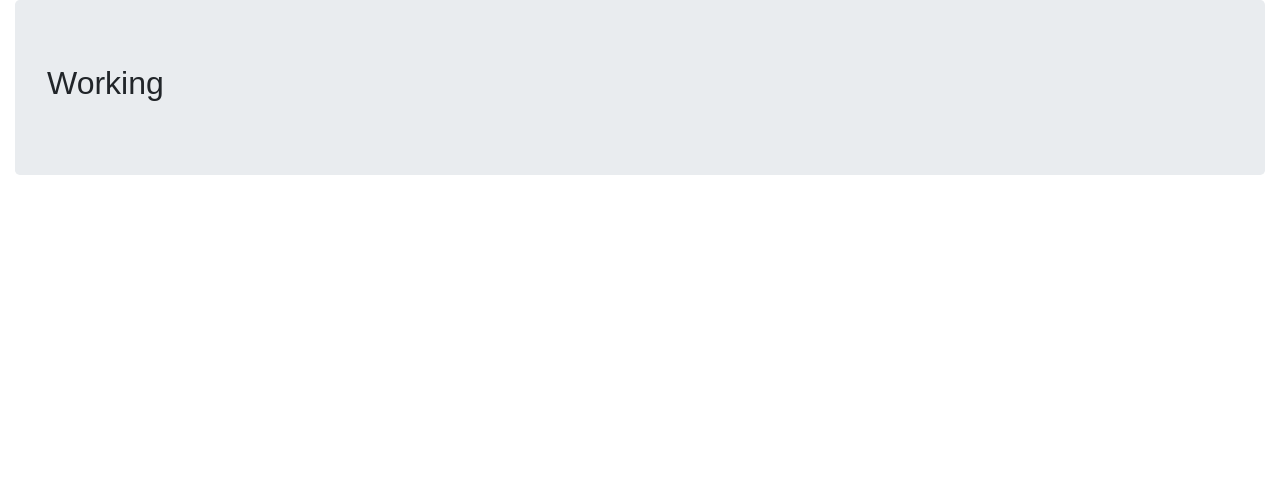
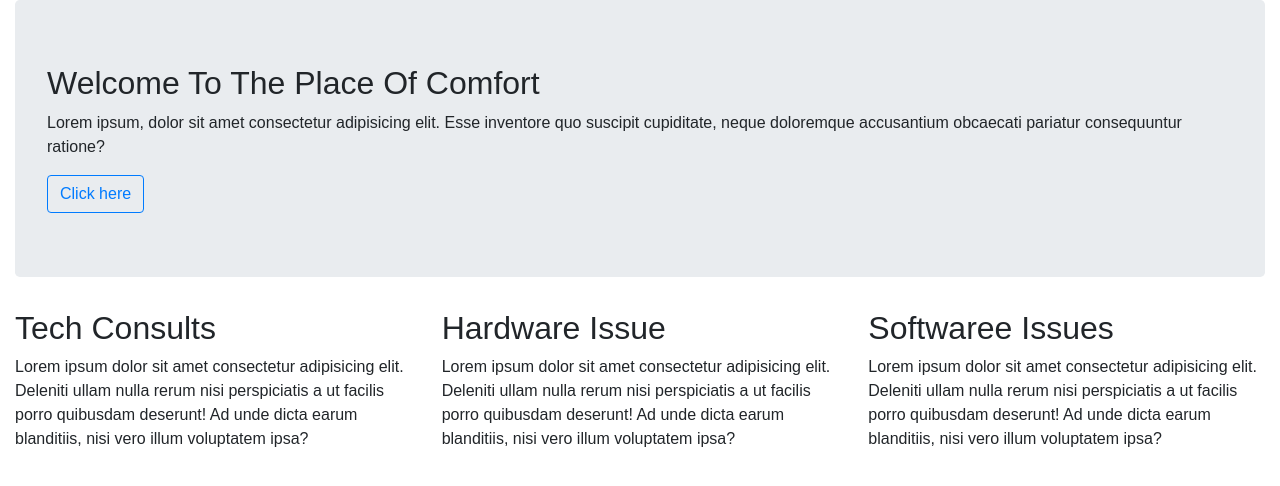
Before and after one commit to Athanasius-Gadosey/Pc-Repair-Demo-Web, a Node server app: page / in a window 1280 px wide. Shown: the part 66-552 px from the top of the page. Run offline with Node 20, Linux system fonts and the light colour scheme.

Commit message:
updated home page

```diff
--- a/views/home.ejs
+++ b/views/home.ejs
@@ -2,8 +2,31 @@
 
 <div class="container-fluid">
     <div class="jumbotron">
-        <h2>Working</h2>
+        <h2 class="text-capitalize">Welcome to the place of comfort</h2>
+        <p>Lorem ipsum, dolor sit amet consectetur adipisicing elit. Esse inventore quo suscipit cupiditate, neque doloremque accusantium obcaecati pariatur consequuntur ratione?</p>
+        <a href="#" role="button"><button class="btn btn-outline-primary">Click here</button></a>
     </div>
 </div>
 
+<div class="container-fluid">
+    <div class="row">
+        <div class="col-md-4">
+            <h2>Tech Consults</h2>
+            <p>Lorem ipsum dolor sit amet consectetur adipisicing elit. Deleniti ullam nulla rerum nisi perspiciatis a ut facilis porro quibusdam deserunt! Ad unde dicta earum blanditiis, nisi vero illum voluptatem ipsa?</p>
+        </div>
+
+        <div class="col-md-4">
+            <h2>Hardware Issue</h2>
+            <p>Lorem ipsum dolor sit amet consectetur adipisicing elit. Deleniti ullam nulla rerum nisi perspiciatis a ut facilis porro quibusdam deserunt! Ad unde dicta earum blanditiis, nisi vero illum voluptatem ipsa?</p>
+        </div>
+
+        <div class="col-md-4">
+            <h2>Softwaree Issues</h2>
+            <p>Lorem ipsum dolor sit amet consectetur adipisicing elit. Deleniti ullam nulla rerum nisi perspiciatis a ut facilis porro quibusdam deserunt! Ad unde dicta earum blanditiis, nisi vero illum voluptatem ipsa?</p>
+        </div>
+    </div>
+
+
+</div>
+
 <%- include('partials/footer') %>
```
